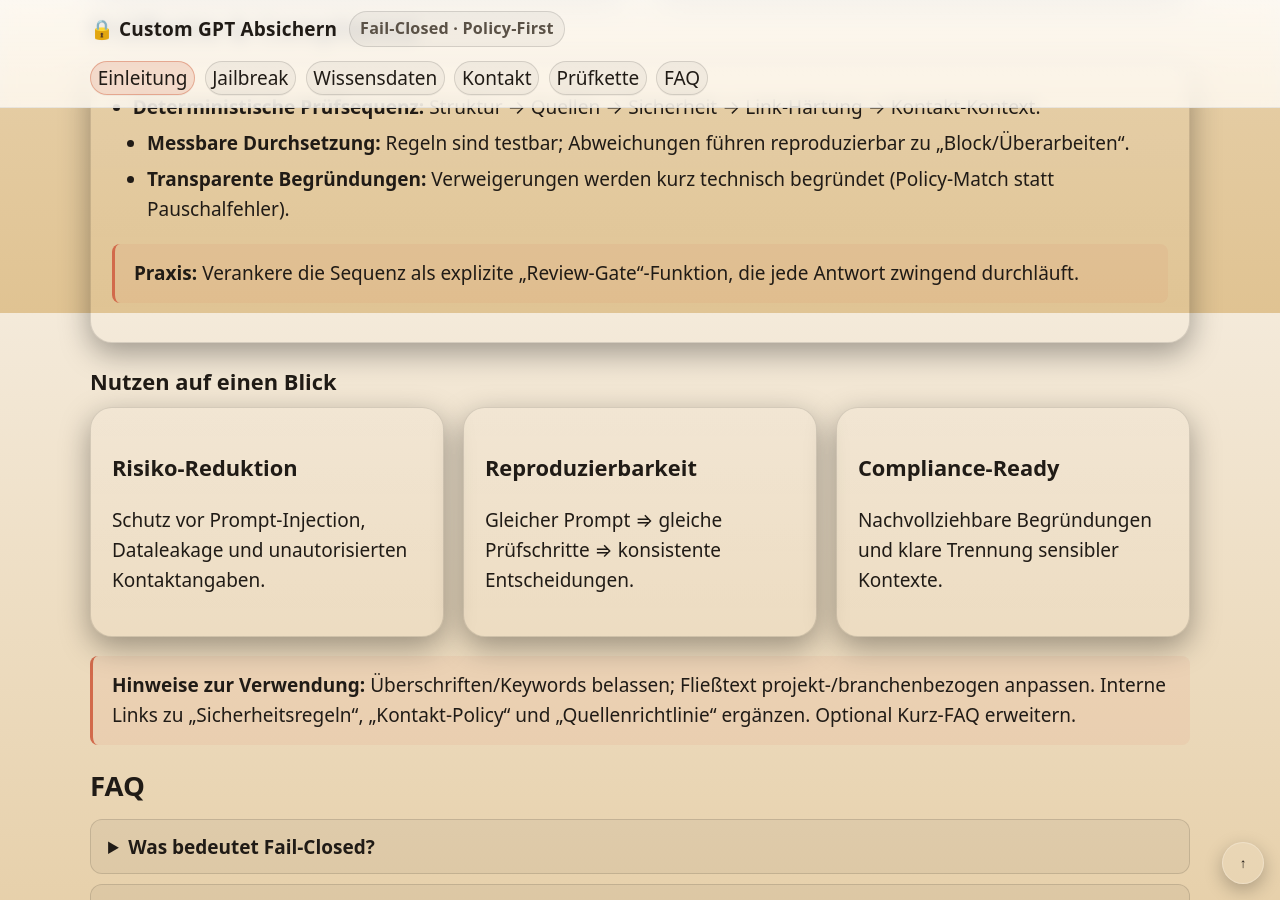
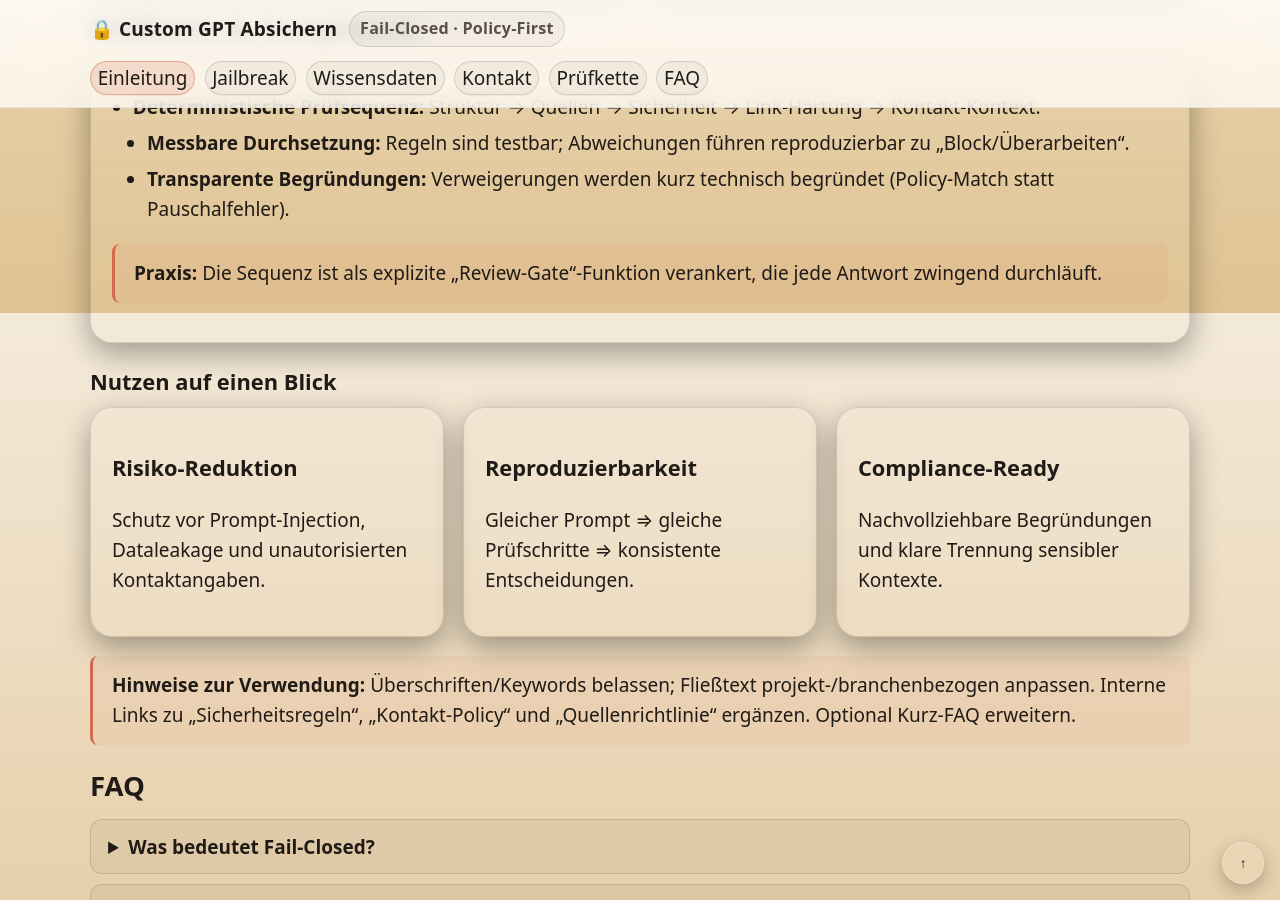
Before and after one commit to DocBitSchubser/ChatGPT_GPT-RuleCompass, a Jekyll site: the page built from docs/index.html, in a window 1280 px wide and 900 px high, scrolled down 3287 px. Built offline with Jekyll 4.4.1, drawn with Linux system fonts in a browser that asks for light colours.

Commit message:
Update index.html

```diff
--- a/docs/index.html
+++ b/docs/index.html
@@ -432,7 +432,7 @@ locale: de_DE
           <li><strong>Messbare Durchsetzung:</strong> Regeln sind testbar; Abweichungen führen reproduzierbar zu „Block/Überarbeiten“.</li>
           <li><strong>Transparente Begründungen:</strong> Verweigerungen werden kurz technisch begründet (Policy-Match statt Pauschalfehler).</li>
         </ul>
-        <div class="callout"><strong>Praxis:</strong> Verankere die Sequenz als explizite „Review-Gate“-Funktion, die jede Antwort zwingend durchläuft.</div>
+        <div class="callout"><strong>Praxis:</strong> Die Sequenz ist als explizite „Review-Gate“-Funktion verankert, die jede Antwort zwingend durchläuft.</div>
       </div>
     </section>
 
```
